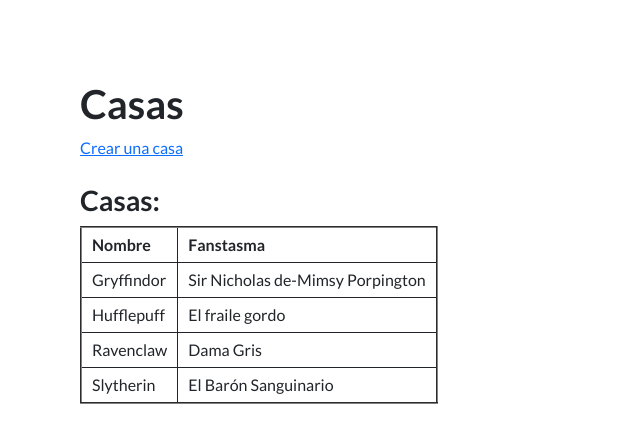
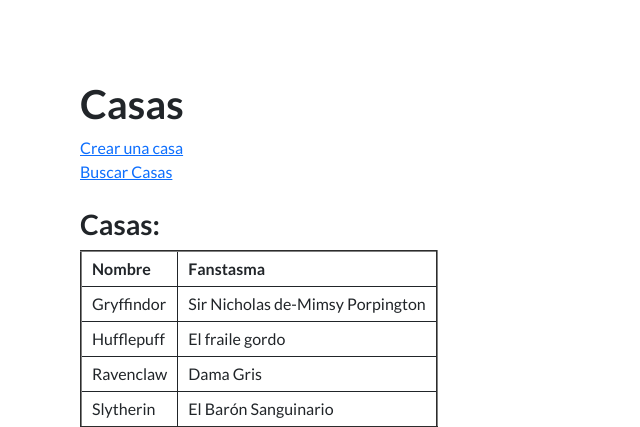
Before and after one commit to Marquis2441/Entrega_Intermedia, a Django app: page /plataforma-casas/casas/ in a window 1280 px wide. Shown: the part 66-493 px from the top of the page, without its empty margins (0-640 px from the left). Run offline with Django 4.2, Linux system fonts and the light colour scheme; data comes from the database, SQL or seed files in the repository; both versions use the stored data as it was after the commit; parts of the project's set-up code (start-up, migrations or seed data) failed here and were passed over; some libraries are stand-ins or nearby versions.

Commit message:
Busqueda

```diff
--- a/Proyecto/AppCasa/templates/AppCasa/casas.html
+++ b/Proyecto/AppCasa/templates/AppCasa/casas.html
@@ -17,6 +17,8 @@
 
 <h1>Casas</h1>
 <a href="{% url 'casas_formulario' %}">Crear una casa</a>
+<br>
+<a href="{% url 'busqueda_casas_form' %}">Buscar Casas</a>
 
 
 <br><br>
--- a/Proyecto/AppCasa/templates/AppCasa/inicio.html
+++ b/Proyecto/AppCasa/templates/AppCasa/inicio.html
@@ -1,12 +1,13 @@
 {% extends "AppCasa/plantilla_base.html" %}
 
 {% block contenido_base %}
+<h1>Registro Colegio Hogwarts de Magia y Hechicería</h1>
 
 <!-- Cuerpo-->
 {% if exitoso %}
-<div style="background-color:#545052;">Tu curso fue guardado!!!!</div>
+<div style="background-color:#D4AF37;">Has guardado los datos de forma correcta</div>
 {% endif %}
 
-<h1>Inicio!</h1>
+
 
 {% endblock contenido_base %}
--- a/Proyecto/AppCasa/templates/AppCasa/profesores.html
+++ b/Proyecto/AppCasa/templates/AppCasa/profesores.html
@@ -42,7 +42,7 @@
     <tr>
       <td>{{profesor.nombre}}</td>
       <td>{{profesor.apellido}}</td>
-      <td>{{profesor.apellido}}</td>
+      <td>{{profesor.materia}}</td>
       <td>{{profesor.casa}}</td>
     </tr>
     {% endfor %}
--- a/Proyecto/AppCasa/urls.py
+++ b/Proyecto/AppCasa/urls.py
@@ -10,4 +10,6 @@ urlpatterns = [
     path('crear-casa/', views.casas_formulario, name="casas_formulario"),
     path('agregar-estudiantes/', views.estudiantes_formulario, name="estudiantes_formulario"),
     path('agregar-profesores/', views.profesores_formulario, name="profesores_formulario"),
+    path('busqueda-curso-form/', views.busqueda_casas, name="busqueda_casas_form"),
+    path('busqueda-curso/', views.buscar, name="busqueda_casas"),
 ]
--- a/Proyecto/AppCasa/views.py
+++ b/Proyecto/AppCasa/views.py
@@ -42,10 +42,10 @@ def estudiantes_formulario(request):
                 data = formulario.cleaned_data
                 estudiante = Estudiantes(nombre=data['nombre'], apellido=data['apellido'],casa=data['casa'])
                 estudiante.save()
-                return render(request, "AppCasa/inicio.html", {"exitoso": True})
+                return render(request, "AppCasa/inicio.html",{"exitoso": True})
     else:  # GET
             formulario= EstudiantesFormulario()  # Formulario vacio para construir el html
-    return render(request, "AppCasa/form_estudiantes.html", {"formulario": formulario})
+    return render(request, "AppCasa/form_estudiantes.html")
 
 def profesores_formulario(request):
     if request.method == 'POST':
@@ -55,7 +55,19 @@ def profesores_formulario(request):
                 data = formulario.cleaned_data
                 profesor = Profesores(nombre=data['nombre'], apellido=data['apellido'],materia=data['materia'],casa=data['casa'])
                 profesor.save()
-                return render(request, "AppCasa/inicio.html", {"exitoso": True})
+                return render(request, "AppCasa/inicio.html",{"exitoso": True})
     else:  # GET
             formulario= ProfesoresFormulario()  # Formulario vacio para construir el html
     return render(request, "AppCasa/form_profesores.html", {"formulario": formulario})
+
+def busqueda_casas(request):
+      return render(request, "AppCasa/form_busqueda_casas.html")
+
+
+def buscar(request):
+      if request.GET["nombre"]:
+            nombre = request.GET["nombre"]
+            casas = Casas.objects.filter(nombre__icontains=nombre)
+            return render(request, "AppCasa/casas.html", {'casas': casas})
+      else:
+            return render(request, "AppCasa/casas.html", {'cursos': []})
```
Also changed, not shown: Proyecto/AppCasa/templates/AppCasa/form_busqueda_casas.html (added, +11 -0 lines), Proyecto/db.sqlite3.
